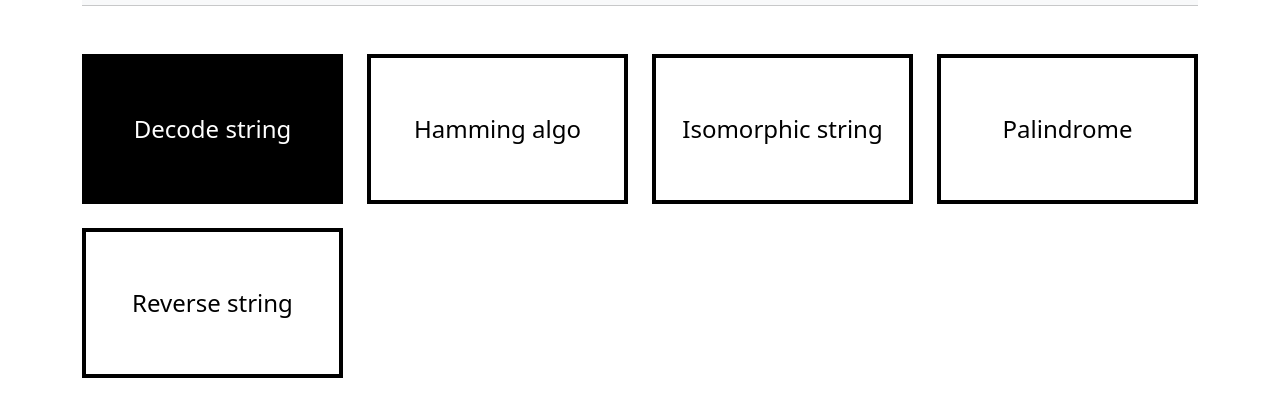
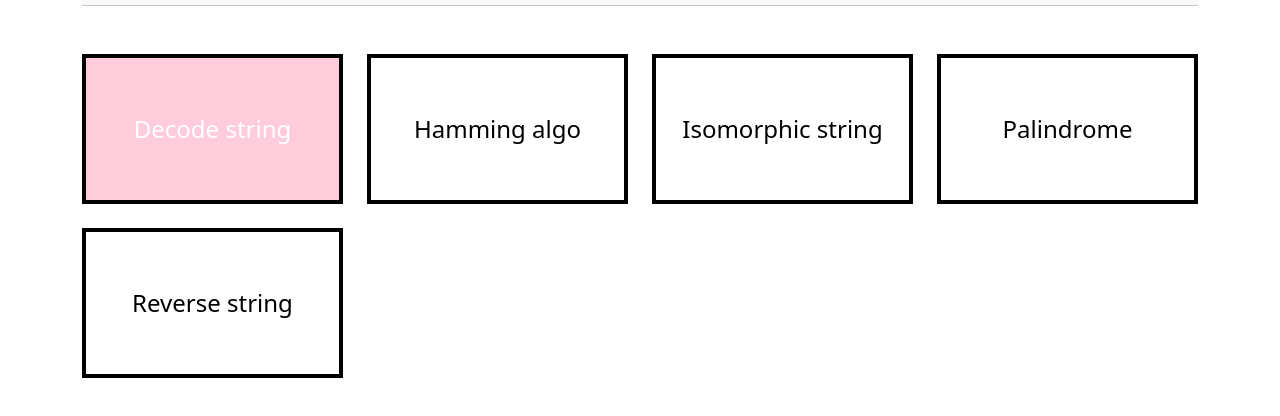
Before and after one commit to Ramya-brs/String-Algorithm, a plain HTML site: page index.html in a window 1280 px wide. In both pictures the pointer is over the link "Decode string". Shown: the part 142-558 px from the top of the page. Drawn offline with nearby package versions, Linux system fonts and the light colour scheme.

Commit message:
Update index.html

```diff
--- a/index.html
+++ b/index.html
@@ -25,7 +25,7 @@
         text-decoration: none;
       }
       .border:hover {
-        background-color: #000;
+        background-color: #FFCCDC;
         color: #fff;
       }
     </style>
```
